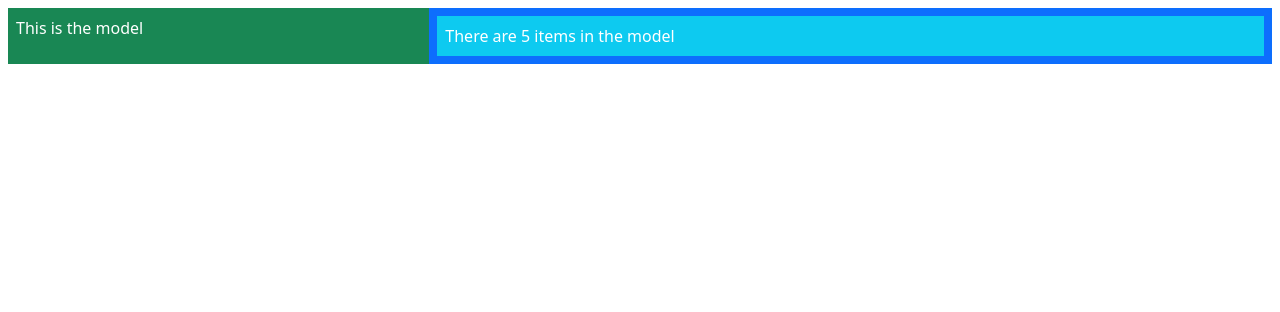
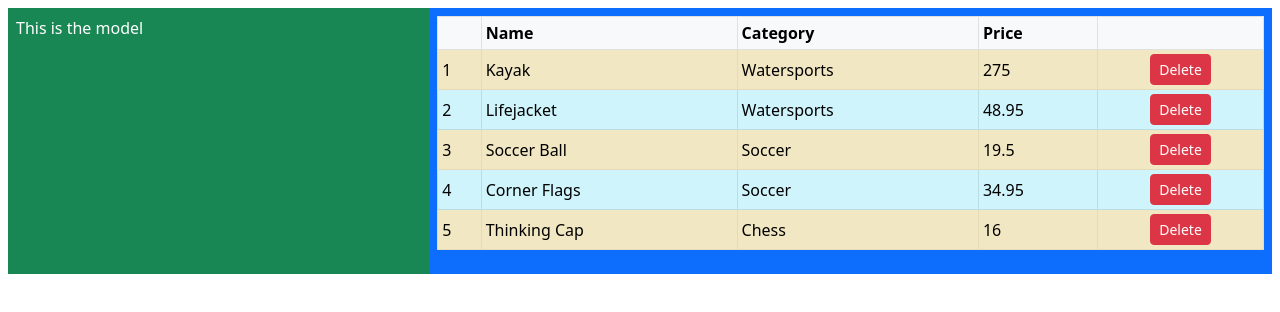
Before and after one commit to AslanHalil/AngularExample, an Angular app: page / in a window 1280 px wide. Shown: the top 312 px of the page. Built offline with nearby package versions, Linux system fonts and the light colour scheme.

Commit message:
listing 16.14

```diff
--- a/src/app/productTable.component.html
+++ b/src/app/productTable.component.html
@@ -1,3 +1,24 @@
-<div class="bg-info p-2">
-  There are {{Products().length}} items in the model
-</div>
+<table class="table table-sm table-bordered table-striped">
+  <thead class="table-light">
+  <tr><th></th><th>Name</th><th>Category</th><th>Price</th>
+    <th></th></tr>
+  </thead>
+  <tbody>
+  <tr *paFor="let item of Products(); let i = index; let odd = odd;
+ let even = even"
+      [class.table-info]="odd"
+      [class.table-warning]="even"
+      class="align-middle">
+    <td>{{i + 1}}</td>
+    <td>{{item.name}}</td>
+    <td>{{item.category}}</td>
+    <td>{{item.price}}</td>
+    <td class="text-center">
+      <button class="btn btn-danger btn-sm"
+              (click)="deleteProduct(item.id)">
+        Delete
+      </button>
+    </td>
+  </tr>
+  </tbody>
+</table>
```
